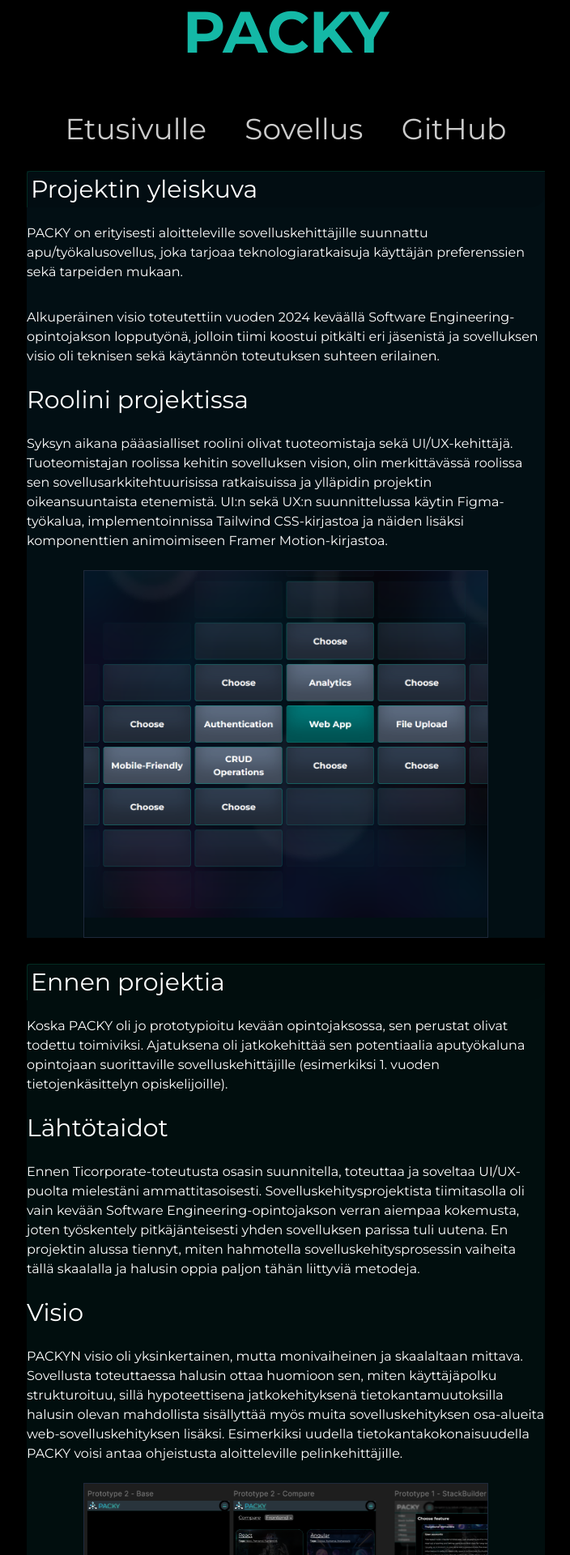
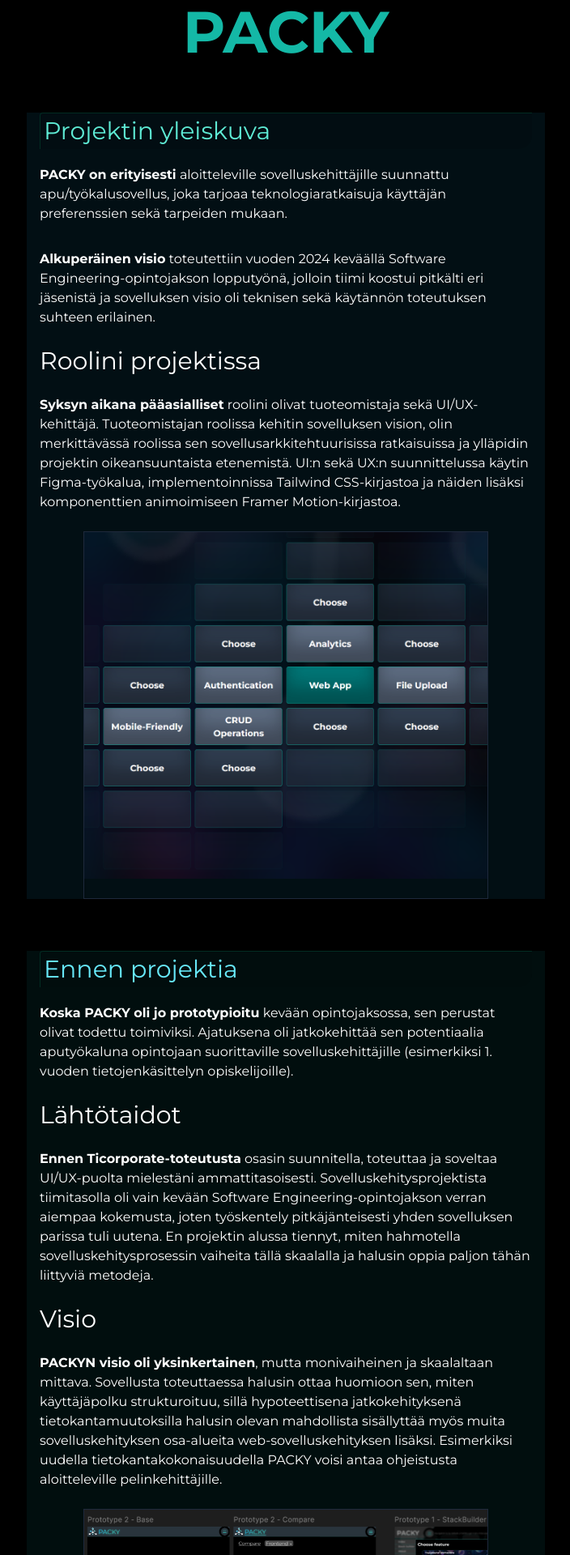
Before and after one commit to AugustBoesen/portfolio-cards, a Next.js app: page /ticorporate in a window 1280 px wide. Shown: the part 460-2380 px from the top of the page at 81% size, without its empty margins (287-991 px from the left). Built offline with nearby package versions, Linux system fonts and the light colour scheme.

Commit message:
updated navigation and styled better

```diff
--- a/app/ticorporate/page.tsx
+++ b/app/ticorporate/page.tsx
@@ -14,32 +14,22 @@
         height={275}
       />
       <h1 className='text-teal-500 font-bold mb-16 text-center'>PACKY</h1>
-      <div className='flex justify-evenly w-full'>
-        <Link href='/'>Etusivulle</Link>
-        <Link href='https://jamk-packy.netlify.app/' target='_blank'>
-          Sovellus
-        </Link>
-        <Link href='https://github.com/jamktiko/PACKY' target='_blank'>
-          GitHub
-        </Link>
-      </div>
-
-      <div className='bg-cyan-950 bg-opacity-30'>
-        <h2>Projektin yleiskuva</h2>
+      <div className='bg-cyan-950 bg-opacity-30 px-4'>
+        <h2 className='text-teal-300 mt-16'>Projektin yleiskuva</h2>
         <p className=''>
-          PACKY on erityisesti aloitteleville sovelluskehittäjille suunnattu
-          apu/työkalusovellus, joka tarjoaa teknologiaratkaisuja käyttäjän
-          preferenssien sekä tarpeiden mukaan.
+          <b>PACKY on erityisesti</b> aloitteleville sovelluskehittäjille
+          suunnattu apu/työkalusovellus, joka tarjoaa teknologiaratkaisuja
+          käyttäjän preferenssien sekä tarpeiden mukaan.
         </p>
         <p>
-          Alkuperäinen visio toteutettiin vuoden 2024 keväällä Software
+          <b>Alkuperäinen visio</b> toteutettiin vuoden 2024 keväällä Software
           Engineering-opintojakson lopputyönä, jolloin tiimi koostui pitkälti
           eri jäsenistä ja sovelluksen visio oli teknisen sekä käytännön
           toteutuksen suhteen erilainen.
         </p>
         <h3>Roolini projektissa</h3>
         <p>
-          Syksyn aikana pääasialliset roolini olivat tuoteomistaja sekä
+          <b>Syksyn aikana pääasialliset</b> roolini olivat tuoteomistaja sekä
           UI/UX-kehittäjä. Tuoteomistajan roolissa kehitin sovelluksen vision,
           olin merkittävässä roolissa sen sovellusarkkitehtuurisissa
           ratkaisuissa ja ylläpidin projektin oikeansuuntaista etenemistä. UI:n
@@ -55,34 +45,35 @@
           height={500}
         />
       </div>
-      <div className='bg-teal-950 bg-opacity-30'>
-        <h2>Ennen projektia</h2>
+      <div className='bg-teal-950 bg-opacity-30 px-4'>
+        <h2 className='text-cyan-300 mt-16'>Ennen projektia</h2>
         <p>
-          Koska PACKY oli jo prototypioitu kevään opintojaksossa, sen perustat
-          olivat todettu toimiviksi. Ajatuksena oli jatkokehittää sen
+          <b>Koska PACKY oli jo prototypioitu</b> kevään opintojaksossa, sen
+          perustat olivat todettu toimiviksi. Ajatuksena oli jatkokehittää sen
           potentiaalia aputyökaluna opintojaan suorittaville
           sovelluskehittäjille (esimerkiksi 1. vuoden tietojenkäsittelyn
           opiskelijoille).
         </p>
         <h3>Lähtötaidot</h3>
         <p>
-          Ennen Ticorporate-toteutusta osasin suunnitella, toteuttaa ja soveltaa
-          UI/UX-puolta mielestäni ammattitasoisesti. Sovelluskehitysprojektista
-          tiimitasolla oli vain kevään Software Engineering-opintojakson verran
-          aiempaa kokemusta, joten työskentely pitkäjänteisesti yhden
-          sovelluksen parissa tuli uutena. En projektin alussa tiennyt, miten
-          hahmotella sovelluskehitysprosessin vaiheita tällä skaalalla ja
-          halusin oppia paljon tähän liittyviä metodeja.
+          <b>Ennen Ticorporate-toteutusta</b> osasin suunnitella, toteuttaa ja
+          soveltaa UI/UX-puolta mielestäni ammattitasoisesti.
+          Sovelluskehitysprojektista tiimitasolla oli vain kevään Software
+          Engineering-opintojakson verran aiempaa kokemusta, joten työskentely
+          pitkäjänteisesti yhden sovelluksen parissa tuli uutena. En projektin
+          alussa tiennyt, miten hahmotella sovelluskehitysprosessin vaiheita
+          tällä skaalalla ja halusin oppia paljon tähän liittyviä metodeja.
         </p>
         <h3>Visio</h3>
         <p>
-          PACKYN visio oli yksinkertainen, mutta monivaiheinen ja skaalaltaan
-          mittava. Sovellusta toteuttaessa halusin ottaa huomioon sen, miten
-          käyttäjäpolku strukturoituu, sillä hypoteettisena jatkokehityksenä
-          tietokantamuutoksilla halusin olevan mahdollista sisällyttää myös
-          muita sovelluskehityksen osa-alueita web-sovelluskehityksen lisäksi.
-          Esimerkiksi uudella tietokantakokonaisuudella PACKY voisi antaa
-          ohjeistusta aloitteleville pelinkehittäjille.
+          <b>PACKYN visio oli yksinkertainen</b>, mutta monivaiheinen ja
+          skaalaltaan mittava. Sovellusta toteuttaessa halusin ottaa huomioon
+          sen, miten käyttäjäpolku strukturoituu, sillä hypoteettisena
+          jatkokehityksenä tietokantamuutoksilla halusin olevan mahdollista
+          sisällyttää myös muita sovelluskehityksen osa-alueita
+          web-sovelluskehityksen lisäksi. Esimerkiksi uudella
+          tietokantakokonaisuudella PACKY voisi antaa ohjeistusta aloitteleville
+          pelinkehittäjille.
         </p>
         <Image
           className='mx-auto shadow-inner pb-6 mt-2 border border-slate-800'
@@ -92,10 +83,10 @@
           height={500}
         />
       </div>
-      <div className='bg-blue-950 bg-opacity-30'>
-        <h2>Projektin aikana</h2>
+      <div className='bg-blue-950 bg-opacity-30 px-4'>
+        <h2 className='text-blue-300 mt-16'>Projektin aikana</h2>
         <p>
-          Projektin aikana suuri osa (n. 75%) oli UI/UX-työskentelyä tai
+          <b>Projektin aikana suuri osa</b> (n. 75%) oli UI/UX-työskentelyä tai
           frontend-toteutusta. Koodin lisäksi käytin aikaa projektin visiointiin
           (käyttäjäpolun iterointiin), dokumentaatioon (GitHubin README:n
           kirjoittamiseen) ja TiCorporaten muihin puoliin (Business
@@ -103,31 +94,32 @@
         </p>
         <h3>Suunnittelu</h3>
         <p>
-          Suunnittelu toteutui pitkälti kolmella eri painopisteellä. Software
-          Engineering-opintojaksolla sovellusta oltiin päästy prototypioimaan ja
-          tämän pohjalta jatkokehittämään. Tämän jatkokehityksen ollessa
-          ensimmäisessä demossa valmis uudistimme palautteen perusteella
-          sovelluksen toimivuuden. Tämän jälkeen suunnittelu tapahtui tiimin
-          kesken ja koski pitkälti sovelluksen struktuuria sekä toteutuksellisia
-          valintoja esimerkiksi funktioissa ja tilanhallinnallisissa
-          ratkaisuissa.
+          <b>Suunnittelu toteutui pitkälti</b> kolmella eri painopisteellä.
+          Software Engineering-opintojaksolla sovellusta oltiin päästy
+          prototypioimaan ja tämän pohjalta jatkokehittämään. Tämän
+          jatkokehityksen ollessa ensimmäisessä demossa valmis uudistimme
+          palautteen perusteella sovelluksen toimivuuden. Tämän jälkeen
+          suunnittelu tapahtui tiimin kesken ja koski pitkälti sovelluksen
+          struktuuria sekä toteutuksellisia valintoja esimerkiksi funktioissa ja
+          tilanhallinnallisissa ratkaisuissa.
         </p>
         <h3>Toteutus</h3>
         <p>
-          Projektissa työstöni voidaan jakaa karkeasti kolmeen osaan. Osuuteni
-          tuoteomistajana oli varmistaa, että projekti toteutuu visiolleen
-          uskollisesti. Tämä vaati suunnittelua sekä hahmottelua tiimin kanssa
-          kommunikoiden. UI/UX-suunnittelijana suunnittelin sekä implementoin
-          sovelluksen ulkomuodon kokonaisuudessaan - olin vastuussa
+          <b>Projektissa työstöni voidaan jakaa</b> karkeasti kolmeen osaan.
+          Osuuteni tuoteomistajana oli varmistaa, että projekti toteutuu
+          visiolleen uskollisesti. Tämä vaati suunnittelua sekä hahmottelua
+          tiimin kanssa kommunikoiden. UI/UX-suunnittelijana suunnittelin sekä
+          implementoin sovelluksen ulkomuodon kokonaisuudessaan - olin vastuussa
           komponenttien järjestyksestä, siitä miltä kaikki näyttää ja miten
           design ilmenee koodissa.
         </p>
         <p>
-          Näiden kahden lisäksi toteutin sovelluksen frontendiä yhdessä muiden
-          tiimiläisten kanssa. Esimerkiksi sovelluksen käyttäjäpolussa toinen
-          vaihe (grid-näkymä, jossa featuret valitaan) on omaa käsialaani, sillä
-          myös UI-design-perspektiivistä koin tärkeäksi sen toteuttamisen juuri
-          siinä muodossa, jollaisena se nykymuodossaankin toimii.
+          <b>Näiden kahden lisäksi</b> toteutin kolmantena sovelluksen
+          frontendiä yhdessä muiden tiimiläisten kanssa. Esimerkiksi sovelluksen
+          käyttäjäpolussa toinen vaihe (grid-näkymä, jossa featuret valitaan) on
+          omaa käsialaani, sillä myös UI-design-perspektiivistä koin tärkeäksi
+          sen toteuttamisen juuri siinä muodossa, jollaisena se
+          nykymuodossaankin toimii.
         </p>
         <Image
           className='mx-auto shadow-inner pb-6 mt-2 border border-slate-800'
@@ -137,36 +129,55 @@
           height={500}
         />
       </div>
-      <div className='bg-purple-950 bg-opacity-30'>
-        <h2>Projektin jälkeen</h2>
+      <div className='bg-purple-950 bg-opacity-30 px-4'>
+        <h2 className='text-purple-300 mt-16'>Projektin jälkeen</h2>
         <p>
-          PACKYn työstö oli minulle henkilökohtaisesti monelta osinvalaisevaa ja
-          työstön päätteeksi olen tyytyväinen annettuun panokseen niin omalta
-          kuin koko tiimin osalta. Henkilökohtainen näkemykseni on, että
-          työpanos jakautui todella hyvin ja jokaisen henkilökohtaisen
-          osaamisen/kokemustason osilta olimme jopa onnekkaita.
+          <b>PACKYn työstö oli minulle henkilökohtaisesti</b> monelta
+          osinvalaisevaa ja työstön päätteeksi olen tyytyväinen annettuun
+          panokseen niin omalta kuin koko tiimin osalta. Henkilökohtainen
+          näkemykseni on, että työpanos jakautui todella hyvin ja jokaisen
+          henkilökohtaisen osaamisen/kokemustason osilta olimme jopa onnekkaita.
         </p>
         <h3>Osaamisen nykytilanne</h3>
         <p>
-          Vaikka TiCorporate ei antanut minulle UI/UX-toteuttamisen osilta
-          juurikaan mitään uutta, otan sen pitkäjänteisen työstämisen silti
-          oppimiskokemuksena itseisarvoisesti. Eniten opin projektityöstöstä,
-          sen vaiheistamisesta, tämänkokoisen projektin teknologioiden skaalasta
-          sekä monesta huomionarvoisesta asiasta, kuten tilanhallinnasta, joista
-          en aiemmin omannut juurikaan kokemusta tai ymmärrystä.
+          <b>Vaikka TiCorporate ei antanut</b> minulle UI/UX-toteuttamisen
+          osilta juurikaan mitään uutta, otan sen pitkäjänteisen työstämisen
+          silti oppimiskokemuksena itseisarvoisesti. Eniten opin
+          projektityöstöstä, sen vaiheistamisesta, tämänkokoisen projektin
+          teknologioiden skaalasta sekä monesta huomionarvoisesta asiasta, kuten
+          tilanhallinnasta, joista en aiemmin omannut juurikaan kokemusta tai
+          ymmärrystä.
         </p>
         <h3>Itsereflektio</h3>
         <p>
-          TiCorporate-työpanokseni tuntimäärällisesti oli noin 340 työtuntia.
-          Kipeänä olin syksyn aikana noin 8 arkipäivää, mikä tarkoittaa
-          karkeasti noin 40 työtuntia. Omien opintojeni lisäksi olen ollut
-          aktiivina sekä loppuvuodesta myös hallituslaisena JAMKO:ssa tähän
-          kulunut aika on kokonaisuudessaan myös noin 45 työtuntia.
+          <b>TiCorporate-työpanokseni tuntimäärällisesti</b> oli noin 340
+          työtuntia. Kipeänä olin syksyn aikana noin 8 arkipäivää, mikä
+          tarkoittaa karkeasti noin 40 työtuntia. Omien opintojeni lisäksi olen
+          ollut aktiivina sekä loppuvuodesta myös hallituslaisena JAMKO:ssa
+          tähän kulunut aika on kokonaisuudessaan myös noin 45 työtuntia. Näiden
+          lisäksi voidaan laskea noin 5 yksittäistä päivää (esimerkiksi
+          Kauppakadun Approjen jälkeinen perjantai), jolloin pidimme tiimin
+          kesken yhteisesti sovittuna vapaapäivän.
+        </p>
+        <p>
+          Olen hyvin tyytyväinen antamaani panokseen ja koen tehneeni oman
+          osuuteni esimerkillisesti. Myös aihiot, joita tulin opettelemaan
+          TiCorporateen esimerkiksi projektityöstön suhteen, toteutuivat
+          mielestäni todella hyvin. Olen tyytyväinen kädenjälkeeni sovelluksen
+          ulkomuodossa ja näen siinä myös edelleen jatkokehitysideoita, joiden
+          avulla pidemmällä aikavälillä voisin parannella nykyistä mallia.
+        </p>
+        <p>
+          Kehittäisin työstössäni omaa kärsivällisyyttäni muiden kanssa
+          työskennellessä ja parantaisin omaa kommunikointiani. Henkilökohtaisen
+          jaksamisen suhteen voisin tauottaa työskentelyäni tasavälisemmin ja
+          pyytämään aina tarvittaessa apua työkavereilta. Näiltä osin ei ollut
+          ongelmia, mutta näen en jatkuvan kehityksen kohteina.
         </p>
         <h3>Tulevaisuus</h3>
         <p>
-          PACKYn jälkeen koen olevani avoimempi tekemään työkseni UI/UX:ää
-          tulevaisuudessa. Olen edelleen myös kiinnostunut
+          <b>PACKYn jälkeen koen</b> olevani avoimempi tekemään työkseni
+          UI/UX:ää tulevaisuudessa. Olen edelleen myös kiinnostunut
           sovellusarkkitehtuurista sekä fullstack-työstämisestä, joiden saralla
           olen edelleen asennoitunut työskentelemään korkeamman palkkatason
           vuoksi, mutta mahdollisuuksien mukaan aion ylläpitää omia
@@ -174,12 +185,35 @@
           tätä vahvuusaluetta hyödykseni tulevaisuudessa, kun haen töitä.
         </p>
         <p className='pb-16'>
-          TiCorporaten myötä olen myös alkanut pohtimaan opinnäytetyöaiheita,
-          sillä UI/UX voisi olla itselleni hyvinkin mieleinen aihealue.
-          Vaihtoehtoisesti voisin perehtyä esimerkiksi sovelluskehysten välisiin
-          eroihin, hyödynnettäviin painopisteisiin tai laajemmalla skaalalla
-          teknologiapinojen suunnitteluun sekä huomionarvoisiin kohtiin.
+          <b>TiCorporaten myötä olen</b> myös alkanut pohtimaan
+          opinnäytetyöaiheita, sillä UI/UX voisi olla itselleni hyvinkin
+          mieleinen aihealue. Vaihtoehtoisesti voisin perehtyä esimerkiksi
+          sovelluskehysten välisiin eroihin, hyödynnettäviin painopisteisiin tai
+          laajemmalla skaalalla teknologiapinojen suunnitteluun sekä
+          huomionarvoisiin kohtiin.
         </p>
+      </div>
+      <div className='flex justify-evenly w-full py-4 bg-slate-950 border-x border-slate-800'>
+        <Link
+          className='border w-full text-center border-teal-500 bg-teal-950 bg-opacity-80 py-2 mx-1 rounded-2xl'
+          href='/'
+        >
+          Etusivulle
+        </Link>
+        <Link
+          className='border w-full text-center border-teal-500 bg-teal-950 bg-opacity-80 py-2 mx-1 rounded-2xl'
+          href='https://jamk-packy.netlify.app/'
+          target='_blank'
+        >
+          Sovellus
+        </Link>
+        <Link
+          className='border w-full text-center border-teal-500 bg-teal-950 bg-opacity-80 py-2 mx-1 rounded-2xl'
+          href='https://github.com/jamktiko/PACKY'
+          target='_blank'
+        >
+          GitHub
+        </Link>
       </div>
     </div>
   );
```
